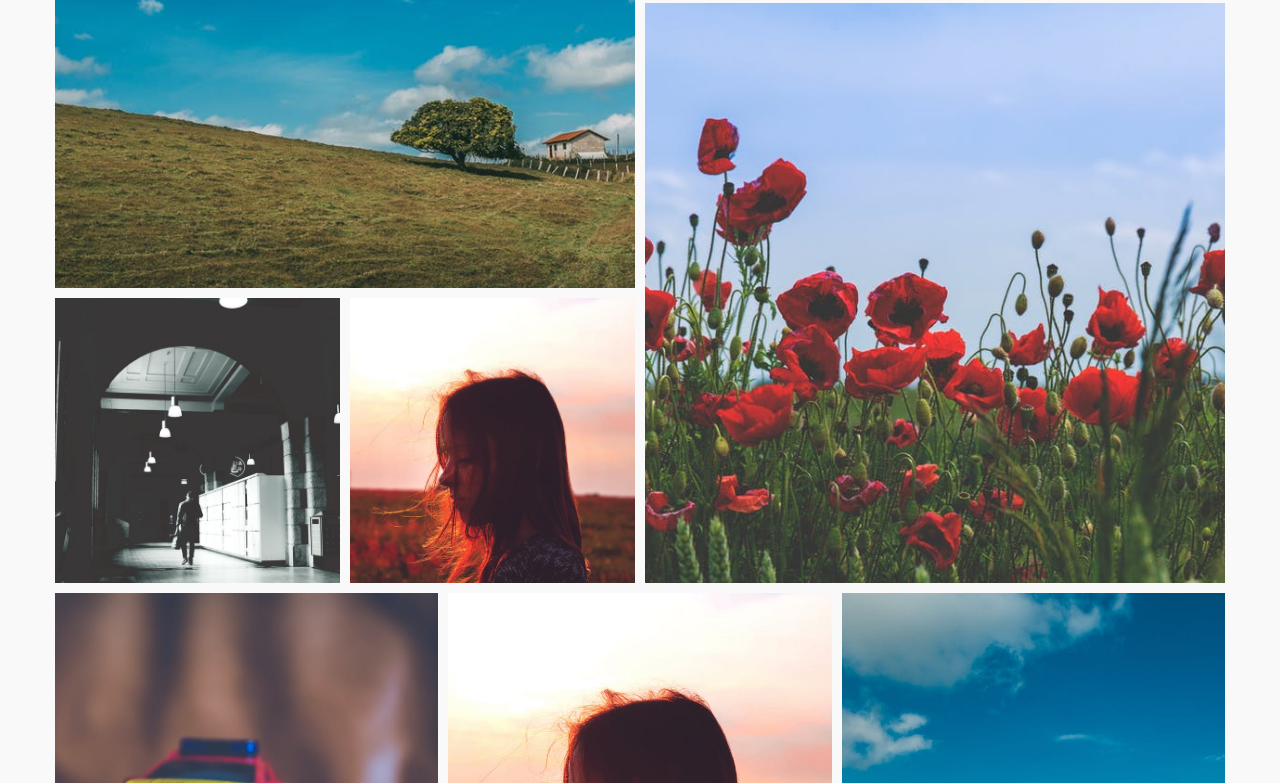
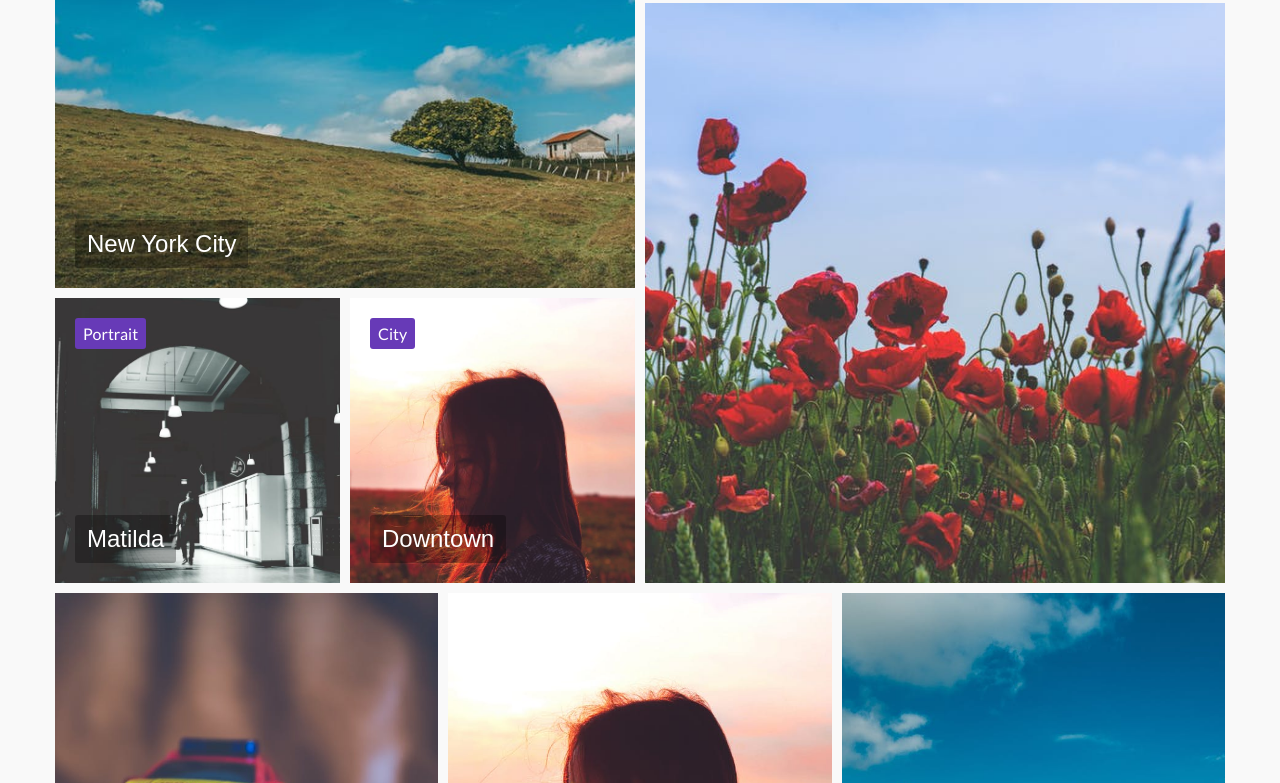
Before and after one commit to yurets9872/photography, a plain HTML site: page index.html in a window 1280 px wide. Shown: the part 1721-2504 px from the top of the page. Drawn offline with nearby package versions, Linux system fonts and the light colour scheme.

Commit message:
first paege - gallery

```diff
--- a/index.html
+++ b/index.html
@@ -48,9 +48,18 @@
             <div class="galleryContent">
                 <div class="gallery">
                     <div class="right">
-                        <div class="imgBox largeImg noLeftMargin"> <img class="img" src="images/pexels-photo-105256.jpg" alt=""></div>
-                        <div class="imgBox tinyImg noLeftMargin"><img class="img" src="images/pexels-photo-105600.jpg" alt=""> </div>
-                        <div class="imgBox tinyImg"><img class="img" src="images/pexels-photo-105905.jpg" alt=""> </div>
+                        <div class="imgBox largeImg noLeftMargin"> <img class="img" src="images/pexels-photo-105256.jpg" alt="">
+                              <div class="imgCategory">Countryside</div>
+                              <div class="imgTitle">New York City</div>
+                        </div>
+                        <div class="imgBox tinyImg noLeftMargin"><img class="img" src="images/pexels-photo-105600.jpg" alt="">
+                          <div class="imgCategory">Portrait</div>
+                          <div class="imgTitle">Matilda</div>
+                         </div>
+                        <div class="imgBox tinyImg"><img class="img" src="images/pexels-photo-105905.jpg" alt="">
+                          <div class="imgCategory">City</div>
+                          <div class="imgTitle">Downtown</div>
+                        </div>
                     </div>
                     <div class="left">
                         <div class="imgBox tinyImg"><img class="img" src="images/pexels-photo-108447.jpg" alt=""></div>
@@ -76,6 +85,7 @@
                 </div>
             </div>
             <div class="clear"></div>
+        <div class="instaContainer"></div>
         <footer>
            <div class="address">
               <a class="newProject" href="/">Start a new project?</a>
--- a/style.css
+++ b/style.css
@@ -320,6 +320,28 @@ header {
 .imgBox:hover .img {
    transform: scale(1.1);
 }
+.imgCategory {
+  position: absolute;
+    top: 20;
+    left: 20;
+    font-size: 16px;
+    font-family: 'Lato',sans-serif;
+    color: #fff;
+    background: #673AB7;
+    padding: 6px 8px;
+    border-radius: 3px;
+}
+.imgTitle {
+  position: absolute;
+    bottom: 20;
+    left: 20;
+    font-size: 24px;
+    font-family: 'Lato-Regular',sans-serif;
+    color: #fff;
+     background: rgba(0,0,0,0.3);
+    padding: 10px 12px;
+    border-radius: 3px;
+}
 .noRightMargin {
   margin-right: 0;
 }
```
